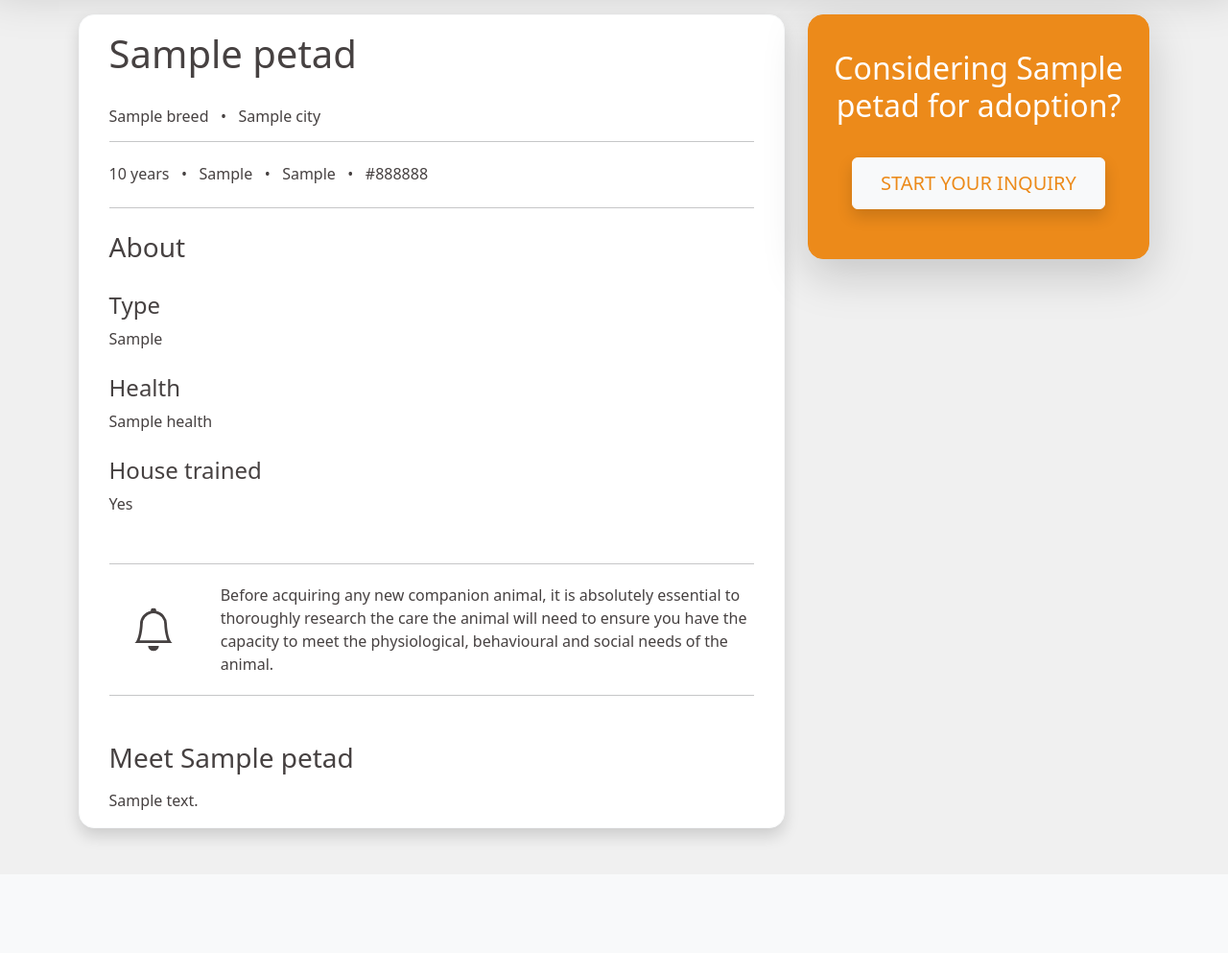
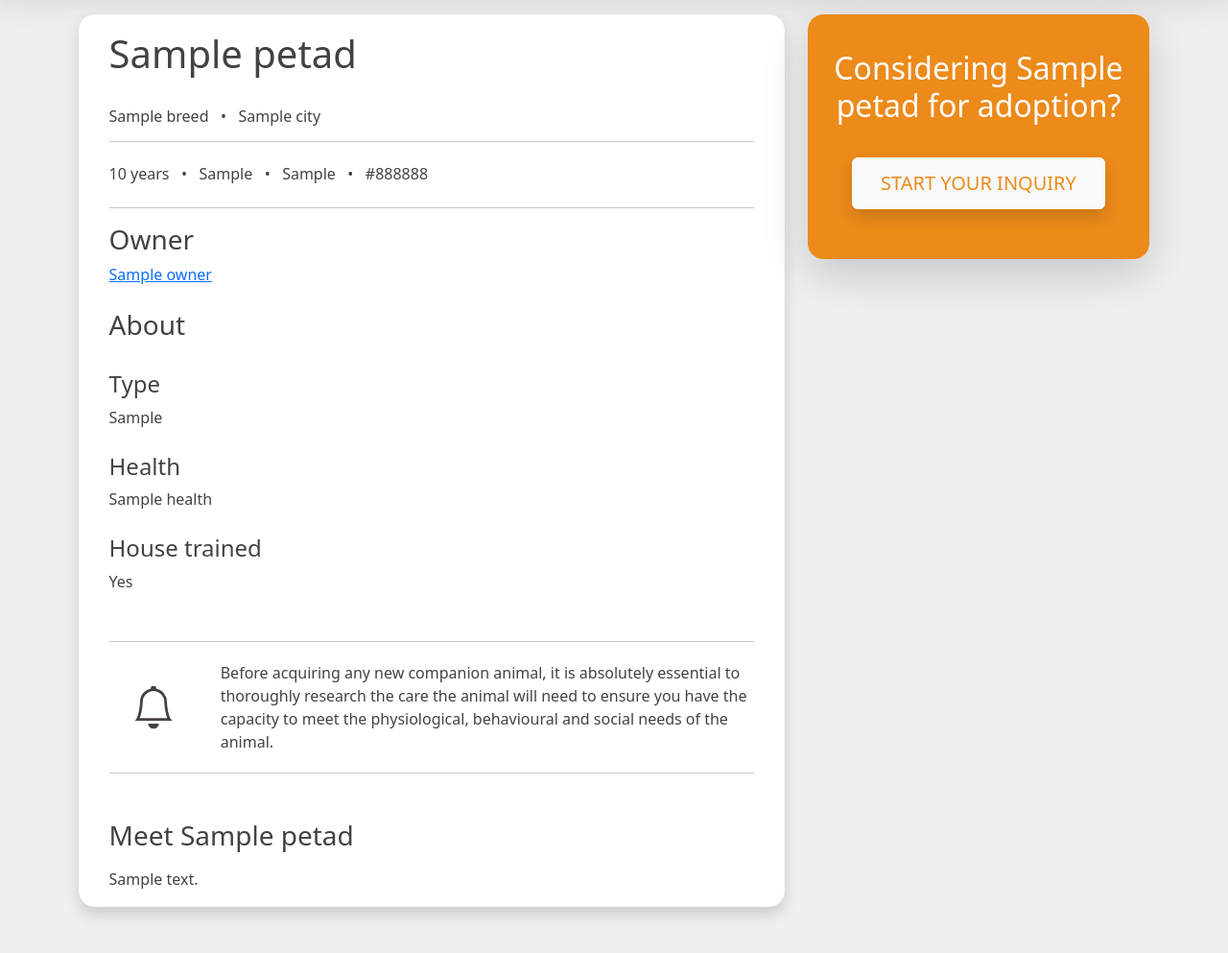
Before and after one commit to Kirill-Stepankov/AdoptMe, a Django app: template adoptme/petadvert/templates/petadvert/petad_detail.html in a window 1280 px wide. Shown: the part 648-1641 px from the top of the page at 96% size. Before the commit the page ends 1530 px from the top, so only its background shows below. Run offline with Django 4.2, Linux system fonts and the light colour scheme; the template is opened without the code that fills it: most values are stand-ins (such as "Sample title", 1, 10 or a date in 2020); grey boxes marked "Sample" are stand-in pictures; some libraries are stand-ins or nearby versions.

Commit message:
add owner to ad detail

```diff
--- a/adoptme/petadvert/templates/petadvert/petad_detail.html
+++ b/adoptme/petadvert/templates/petadvert/petad_detail.html
@@ -59,7 +59,6 @@
                         <div class="row">
                             <div class="col-10">
                                 <h1 class="mt-3">{{petad.name}}</h1>
-
                             </div>
                             <div class="col-2">
                                 {% if petad.owner == request.user.profile %}
@@ -73,8 +72,14 @@
                         <hr class="mb-2 bg-danger border-1 border-top border-dark" />
                         <h6 class="mt-4">{{petad.age}} years &nbsp; &#x2022; &nbsp; {{petad.get_gender_display}} &nbsp; &#x2022; &nbsp; {{petad.get_size_display}} &nbsp; &#x2022; &nbsp; {{petad.color}}</h6>
                         <hr class="mt-4 bg-danger border-1 border-top border-dark" />
+                        <h3>Owner</h3>
+                        {% if petad.owner %}
+                        <a href="{% url 'profile:profile' petad.owner.slug %}"><h7>{{petad.owner}}</h7></a>
+                        {% else %}
+                        <a href="{% url 'shelter:detail' petad.shelter.slug %}"><h7>{{petad.shelter}}</h7></a>
+                        {% endif %}
                         <h3 class="mt-4" style="margin-bottom: 30px;">About</h3>
-                        <h4>Type</h4>
+                        <h4 style="margin-top: 25px;">Type</h4>
                         <h7>{{petad.get_type_display}}</h7>
                         <h4 style="margin-top: 25px;">Health</h4>
                         <h7>{{petad.health}}</h7>
```
